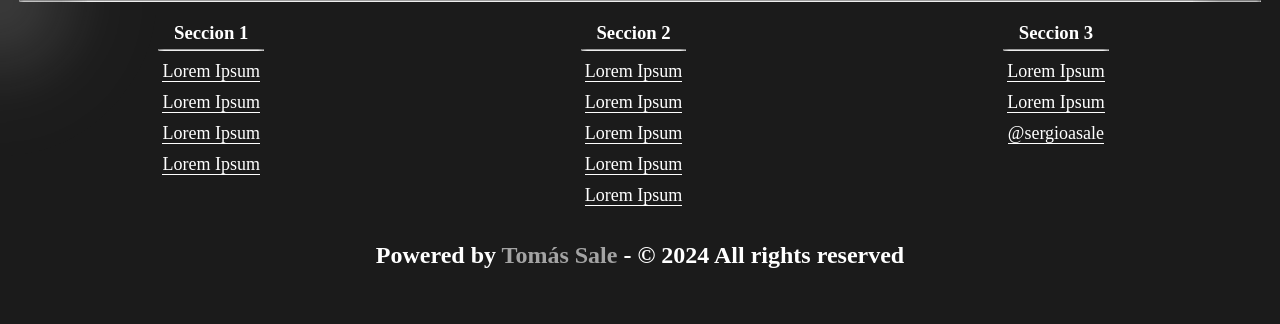
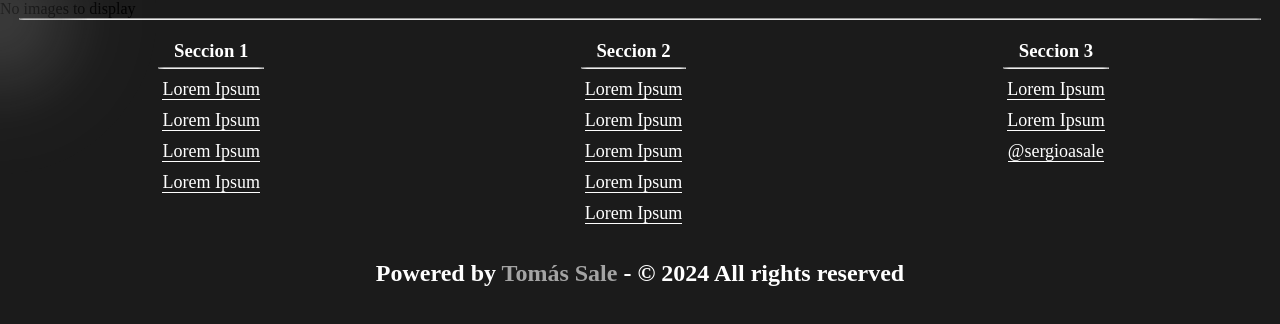
Before and after one commit to tomassale/Photographer-portfolio, a React (Create React App) app in the folder client/: page /Gallery/0 in a window 1280 px wide. Shown: the top 324 px of the page. Built offline with nearby package versions, Linux system fonts and the light colour scheme; a web font is replaced by a local one.

Commit message:
Modification on detail & fix id on main

```diff
--- a/client/src/App.jsx
+++ b/client/src/App.jsx
@@ -1,7 +1,7 @@
 import { Route, Routes, BrowserRouter } from 'react-router-dom'
 import Gallery from './component/main/Gallery'
 import GalleryDetailContainer from './component/main/detail/GalleryDetailContainer'
-import MouseFollower from './component/main/util/MouseFollower'
+import MouseFollower from './util/MouseFollower'
 import Navbar from './component/header/Navbar'
 import Footer from './component/footer/Footer'
 
@@ -12,7 +12,7 @@ const App = () => {
       <BrowserRouter>
         <Routes>
           <Route path='/' element={<Gallery/>}/>
-          <Route path='/:id' element={<GalleryDetailContainer/>}/>
+          <Route path='Gallery/:_id' element={<GalleryDetailContainer/>}/>
         </Routes>
       </BrowserRouter>
     <MouseFollower/>
--- a/client/src/component/footer/Footer.jsx
+++ b/client/src/component/footer/Footer.jsx
@@ -2,6 +2,9 @@ import ItemListFooter from "./ItemListFooter"
 import footer from '../../data/footer.json'
 
 const Footer = () => {
+
+
+
   return (
     <footer className='footer'>
       <hr/>
--- a/client/src/component/main/Gallery.jsx
+++ b/client/src/component/main/Gallery.jsx
@@ -1,5 +1,5 @@
 import Initial from './section/Initial'
-import Loader from './util/Loader'
+import Loader from '../../util/Loader'
 import Artist from './section/ItemGallery'
 import artist from '../../data/artist.json'
 
--- a/client/src/component/main/detail/GalleryDetail.jsx
+++ b/client/src/component/main/detail/GalleryDetail.jsx
@@ -1,11 +1,13 @@
-const GalleryDetail = ({fileDetail}) => {
-
+const GalleryDetail = ({ images }) => {
+  if (!images || typeof images !== 'object' || Object.keys(images).length === 0) {
+    return <div>No images to display</div>;
+  }
   return (
-    <div className="galleryDetail">
-      {fileDetail.map((obj, index)=>(
-        <img key={index} src={obj} alt='imageGallery'/>
+    <>
+      {Object.values(images).map((src, index) => (
+        <img key={index} src={src} alt='imageGallery' />
       ))}
-    </div>
+    </>
   )
 }
 
--- a/client/src/component/main/detail/GalleryDetailContainer.jsx
+++ b/client/src/component/main/detail/GalleryDetailContainer.jsx
@@ -1,18 +1,13 @@
-import { useEffect, useState } from "react"
-import GalleryDetail from "./GalleryDetail"
+import { useParams } from 'react-router-dom'
+import GalleryDetail from './GalleryDetail'
+import importImages from '../../../util/importImages'
 
 const GalleryDetailContainer = () => {
-  const [imagePaths, setImagePaths] = useState([])
-
-  useEffect(()=>{
-    const importAll = (r) => r.keys().map(r)
-    const imgs = importAll(require.context('../../../../public/img/asspera', false, /\.(png|jpe?g|svg)$/))
-    setImagePaths(imgs)
-  },[])
-
+  const { _id } = useParams()
+  const images = importImages(_id)
   return (
-    <div className="galleryDetailContainer">
-      <GalleryDetail fileDetail={imagePaths}/>
+    <div className='galleryDetailContainer'>
+      <GalleryDetail images={images}/>
     </div>
   )
 }
--- a/client/src/component/main/section/ItemGallery.jsx
+++ b/client/src/component/main/section/ItemGallery.jsx
@@ -33,7 +33,7 @@ const ItemGallery = ({art}) => {
       <h1>{art.title.toUpperCase()}</h1>
       <div id={`${art.name}Image`}>
         {[art.n1, art.n2, art.n3].map((index) => (
-          <NavLink to={`/Gallery/${art.id}`}>
+          <NavLink to={`/Gallery/${art.name}`}>
             <img key={index} src={imageSrc(index)} className='imageMain' alt={`Imagen ${index} ${upper}`} />
           </NavLink>
         ))}
--- a/client/src/style.scss
+++ b/client/src/style.scss
@@ -141,7 +141,8 @@ body{
         }
       }
       #asspera{
-        #assperaImage{}
+        #assperaImage{
+        }
       }
       #babasonicos{
         #babasonicosImage{}
--- /dev/null
+++ b/client/src/util/importImages.js
@@ -0,0 +1,18 @@
+// importImages.js
+const importAll = (r) => {
+  let images = {}
+  r.keys().forEach((key) => (images[key] = r(key).default))
+  return images
+}
+
+const importImages = (id) => {
+  try {
+    const context = require.context(`../../public/img/${id}`, false, /\.(png|jpe?g|svg)$/)
+    return importAll(context)
+  } catch (error) {
+    console.error('Error importing images:', error)
+    return {}
+  }
+}
+
+export default importImages
```
Also changed, not shown: client/src/util/Loader.jsx (renamed from client/src/component/main/util/Loader.jsx), client/src/util/MouseFollower.jsx (renamed from client/src/component/main/util/MouseFollower.jsx).
